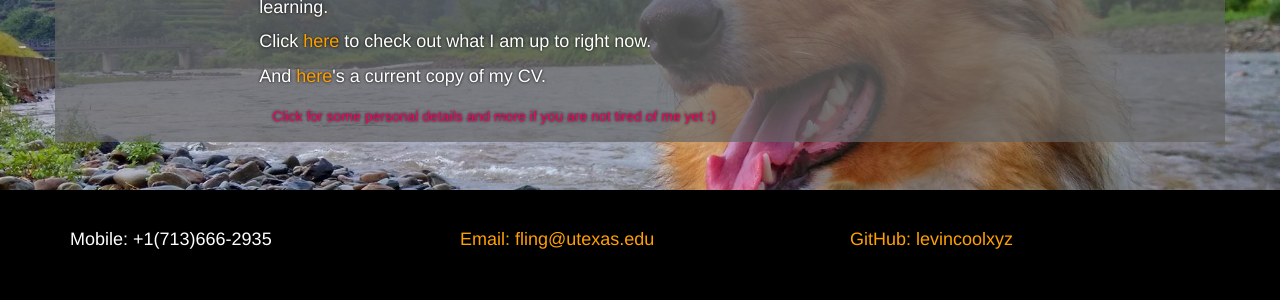
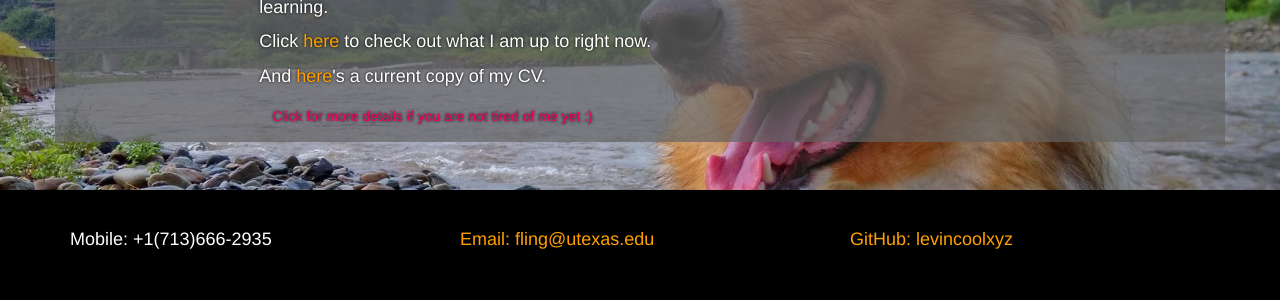
Before and after one commit to levincoolxyz/levincoolxyz.github.io, a Jekyll site: the page built from index.html, in a window 1280 px wide. Shown: the part 499-799 px from the top of the page. Built offline with Jekyll 4.4.1, drawn with Linux system fonts in a browser that asks for light colours; comment, search, counter and statistics services are not loaded.

Commit message:
new commit

```diff
--- a/index.html
+++ b/index.html
@@ -22,9 +22,10 @@
 			<p>Click <a href="activity.html">here</a> to check out what I am up to right now.</p>
 			<p>And <a href="/cv/Ling,Feng - cv.pdf">here</a>'s a current copy of my CV.</p>
 
+			<p><a data-toggle="collapse" data-target="#moreinfo" class="btn" style="color:rgb(250,0,100) !important;">Click for more details if you are not tired of me yet :)</a></p>
 			<div id="moreinfo" class="collapse">
 				<h4>Background photo</h4>
-				<p>The cutie on the right is my adopted sister 多多, who is still living at my hometown, the <a href="http://ppcdn.500px.org/94138531/21b07ff790aadd89aeea7080fefb71163d93c0d1/2048.jpg">breathtakingly magnificent</a> <a href="https://en.wikipedia.org/wiki/Huangshan">黄山</a>.</p>
+				<p>The <a href="/fotos/duoduo.jpg">cutie</a> on the right is my adopted sister 多多, who is still living at my hometown, the <a href="http://ppcdn.500px.org/94138531/21b07ff790aadd89aeea7080fefb71163d93c0d1/2048.jpg">breathtakingly magnificent</a> <a href="https://en.wikipedia.org/wiki/Huangshan">黄山</a>.</p>
 				<h4>Reading</h4>
 				<p>Among my favourite books are <a href="http://www.amazon.com/gp/product/0691118809/ref=oh_aui_detailpage_o01_s01?ie=UTF8&psc=1">the Princeton Companion to Mathematics</a>, <a href="http://www.amazon.com/gp/product/048668735X/ref=oh_aui_detailpage_o01_s00?ie=UTF8&psc=1">Counterexamples in Topology</a>, <a href="http://www.amazon.com/gp/product/0486650677/ref=oh_aui_detailpage_o07_s00?ie=UTF8&psc=1">the Variational Principles of Mechanics</a>, many more Dover (re)publications and other classic texts, such as things listed <a href="http://www.math.cornell.edu/~hatcher/Other/topologybooks.pdf">here</a> and at the end of May's A Concise Course in Algebraic Topology. Just go buy (me) something from my <a href="http://www.amazon.com/gp/registry/wishlist/3K3FPYEL6YQYP/ref=topnav_lists_1">Amazon wishlist</a> :P</p>
 				<p>Behold another <a href="http://arminstraub.com/math/what-is-column">good collection</a> of fun math expositions.</p>
@@ -40,7 +41,6 @@
 				<p>I've been using (and occasionally contributing to) <a href="http://forvo.com/">Forvo</a> for awhile now.</p>
 				<p>Finally a few <a href="quotes.html">quotes</a> I like.</p>
 			</div>
-			<p><a data-toggle="collapse" data-target="#moreinfo" class="btn" style="color:rgb(250,0,100) !important;">Click for some personal details and more if you are not tired of me yet :)</a></p>
 		</div>
 	</div>
 </div>
```
